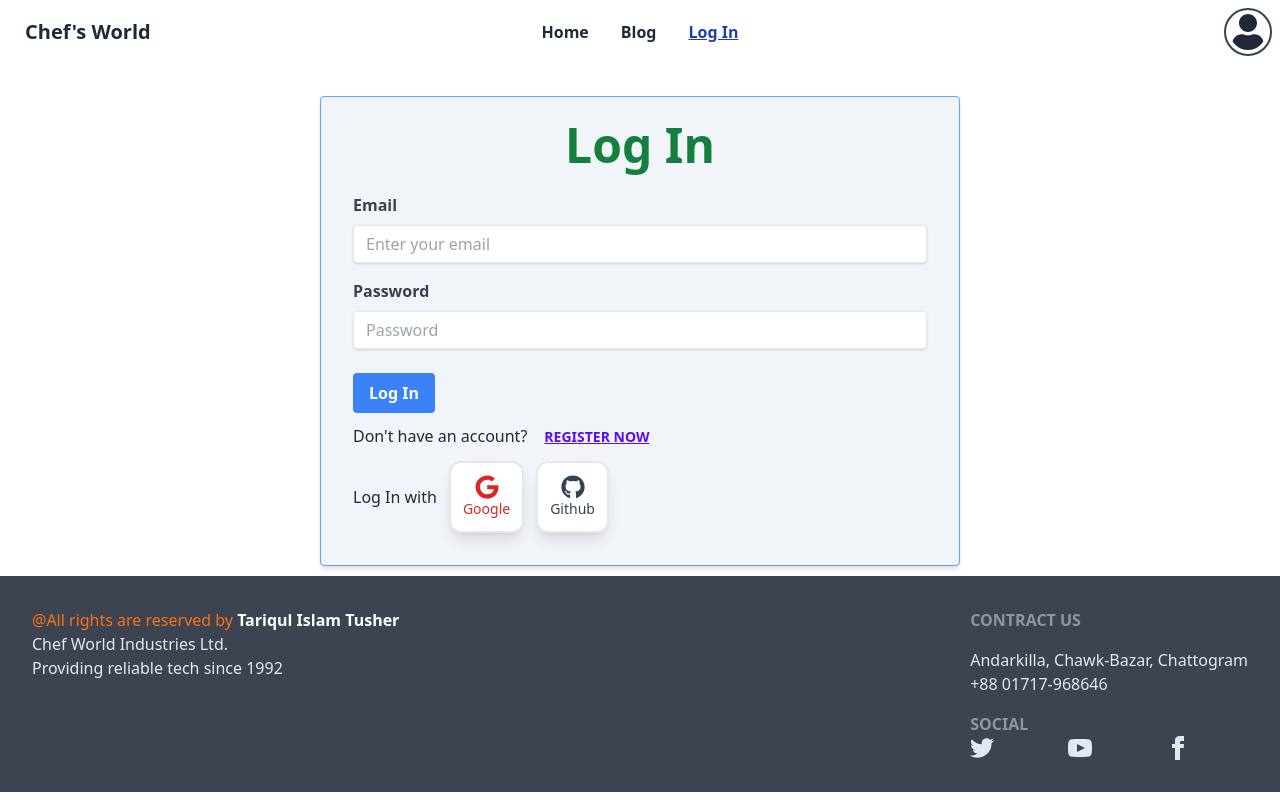
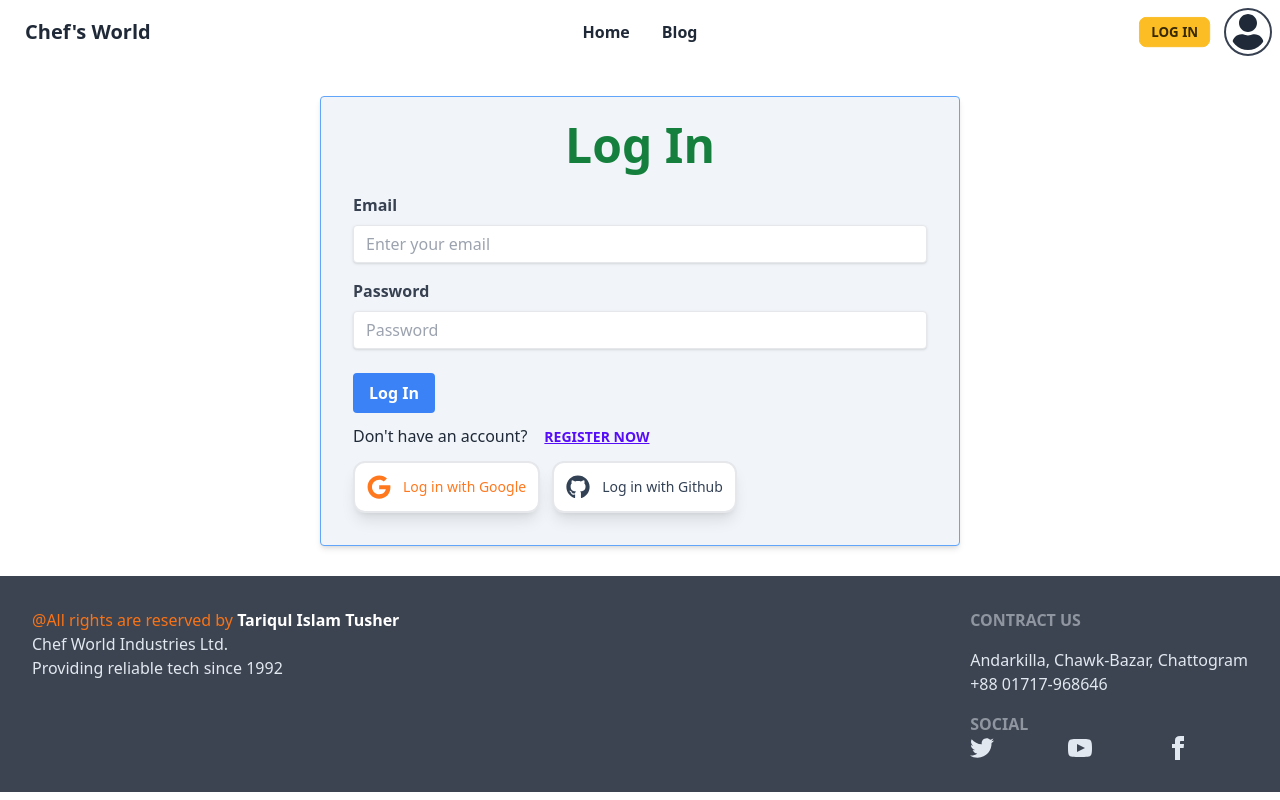
Before and after one commit to TariqulIslamTusher/Chef-Recipe-Hunter-client, a React (Vite) app: page /login in a window 1280 px wide. Built offline with nearby package versions, Linux system fonts and the light colour scheme; no server answers.

Commit message:
Fetch data from server site and making chef's card

```diff
--- a/src/Router/route.jsx
+++ b/src/Router/route.jsx
@@ -15,7 +15,8 @@ const route = createBrowserRouter([
         children: [
             {
                 path: "/",
-                element: <Home></Home>
+                element: <Home></Home>,
+                loader: ()=> fetch('http://localhost:4000/chefInfo')
             },
             {
                 path: "/login",
--- /dev/null
+++ b/src/components/Chef-Card/ChefCard.jsx
@@ -0,0 +1,14 @@
+import React from 'react';
+
+const ChefCard = ({singleInfo}) => {
+    const {chefPicture}= singleInfo
+    console.log(singleInfo);
+    return (
+        <div>
+            <img src={chefPicture} alt="" />
+            <h1>{singleInfo.chefName}</h1>
+        </div>
+    );
+};
+
+export default ChefCard;
--- a/src/components/Navbar.jsx
+++ b/src/components/Navbar.jsx
@@ -9,7 +9,6 @@ const Navbar = () => {
     const handleLogOut = () => {
         signOutUser()
             .then(() => {
-                console.log('sucsess')
                 setUser('')
             })
             .catch(err => {
@@ -29,8 +28,12 @@ const Navbar = () => {
                             <NavLink className={({ isActive }) => isActive ? 'active' : 'default'} to='/' >Home</NavLink>
                             <NavLink className={({ isActive }) => isActive ? 'active' : 'default'} to='/blog' >Blog</NavLink>
 
-                            <NavLink className={({ isActive }) => isActive ? 'active' : 'default'} to='/login' >Log In</NavLink>
-                            <button onClick={handleLogOut} className='btn btn-sm btn-warning'>Log Out</button>
+                            <div>
+                                {user ?
+                                    <button onClick={handleLogOut} className='btn btn-sm btn-warning'>Log Out</button>
+                                    :
+                                    <Link to='/login' ><button className='btn btn-sm lg:hidden btn-warning'>Log In</button></Link>}
+                            </div>
                         </ul>
                     </div>
                     <a className="btn btn-ghost normal-case text-xl">Chef's World</a>
@@ -40,20 +43,22 @@ const Navbar = () => {
                         <NavLink className={({ isActive }) => isActive ? 'active' : 'default'} to='/' >Home</NavLink>
                         <NavLink className={({ isActive }) => isActive ? 'active' : 'default'} to='/blog' >Blog</NavLink>
 
-                        <NavLink className={({ isActive }) => isActive ? 'active' : 'default'} to='/login' >Log In</NavLink>
                     </ul>
                 </div>
                 <div className="navbar-end">
                     {
                         user ?
                             <div className='flex items-center gap-3 '>
-                                <button onClick={handleLogOut} className='btn hidden lg:inline btn-sm btn-warning'>Log Out</button>
+                                <button onClick={handleLogOut} className='btn btn-sm hidden lg:inline btn-warning'>Log Out</button>
                                 <div className='tooltip tooltip-bottom cursor-pointer' data-tip={user.displayName}>
-                                    <img tooltip={user.displayName} className='h-12 w-auto rounded-full border-2 border-gray-700' src={`${user.photoURL}`}></img>
+                                    <img tooltip={user.displayName} className='h-12 w-auto rounded-full' src={`${user.photoURL}`}></img>
                                 </div>
                             </div>
-                            : <div className='tooltip tooltip-bottom cursor-pointer' data-tip="No User">
-                                <FaUser className='h-12 w-auto p-1 rounded-full border-2 border-gray-700'></FaUser>
+                            : <div className='flex items-center gap-3 '>
+                                <Link to='/login' ><button className='btn btn-sm hidden lg:inline btn-warning'>Log In</button></Link>
+                                <div className='tooltip tooltip-bottom cursor-pointer' data-tip="No User">
+                                    <FaUser className='h-12 w-auto p-1 rounded-full border-2 border-gray-700'></FaUser>
+                                </div>
                             </div>
                     }
                 </div>
--- a/src/components/loginRegistration/Login.jsx
+++ b/src/components/loginRegistration/Login.jsx
@@ -90,14 +90,14 @@ const Login = () => {
                 <p>Don't have an account?<Link className='btn btn-link' to='/register'>Register now</Link></p>
 
                 <div className='flex gap-3 items-center'>
-                    <h1>Log In with </h1>
-                    <div onClick={handleGoogle} className='cursor-pointer rounded-xl border-2 bg-white shadow-lg p-3 text-red-600 text-2xl'>
+
+                    <div onClick={handleGoogle} className='cursor-pointer flex items-center gap-3 rounded-xl border-2 bg-white shadow-lg p-3 text-[#ff781e] text-2xl'>
                         <FaGoogle className='mx-auto'></FaGoogle>
-                        <p className='text-sm'>Google</p>
+                        <p className='text-sm'>Log in with Google</p>
                     </div>
-                    <div onClick={handleGithub} className='rounded-xl cursor-pointer border-2 bg-white shadow-lg p-3 text-slate-700 text-2xl'>
+                    <div onClick={handleGithub} className='rounded-xl cursor-pointer flex items-center gap-3 border-2 bg-white shadow-lg p-3 text-slate-700 text-2xl'>
                         <FaGithub className='mx-auto'></FaGithub>
-                        <p className='text-sm'>Github</p>
+                        <p className='text-sm'>Log in with Github</p>
                     </div>
                 </div>
             </form>
--- a/src/components/pages/Banner.jsx
+++ b/src/components/pages/Banner.jsx
@@ -4,10 +4,64 @@ import Navbar from '../Navbar';
 
 const Banner = () => {
     return (
+            // <div className="carousel w-full">
+            //     <div id="slide1" className="carousel-item relative w-full h-56 lg:h-80">
+            //         <img src='../../../assets/banner.jpg' className="w-full" />
+            //         <div className="absolute flex justify-between transform -translate-y-1/2 left-5 right-5 top-1/2">
+            //             <a href="#slide4" className="btn btn-circle">❮</a>
+            //             <a href="#slide2" className="btn btn-circle">❯</a>
+            //         </div>
+            //         <div className="absolute right-0 top-1/2 transform -translate-y-1/2 bg-white px-6 py-4 shadow-lg">
+            //             <h1 className="text-3xl font-bold text-gray-800 mb-2">Discover the Joy of Cooking</h1>
+            //             <p className="text-lg text-gray-700">Join our cooking classes and learn how to create delicious meals for your family and friends.</p>
+            //             <button className="bg-blue-500 hover:bg-blue-700 text-white font-bold py-2 px-4 rounded mt-4 focus:outline-none focus:shadow-outline">
+            //                 Get Started
+            //             </button>
+            //         </div>
+            //     </div>
+            //     <div id="slide2" className="carousel-item relative w-full h-56 lg:h-80">
+            //         <img src='../../../assets/banner.jpg' className="w-full" />
+            //         <div className="absolute flex justify-between transform -translate-y-1/2 left-5 right-5 top-1/2">
+            //             <a href="#slide1" className="btn btn-circle">❮</a>
+            //             <a href="#slide3" className="btn btn-circle">❯</a>
+            //         </div>
+            //     </div>
+            //     <div id="slide3" className="carousel-item relative w-full h-56 lg:h-80">
+            //         <img src='../../../assets/banner.jpg' className="w-full" />
+            //         <div className="absolute flex justify-between transform -translate-y-1/2 left-5 right-5 top-1/2">
+            //             <a href="#slide2" className="btn btn-circle">❮</a>
+            //             <a href="#slide4" className="btn btn-circle">❯</a>
+            //         </div>
+            //     </div>
+            //     <div id="slide4" className="carousel-item relative w-full h-56 lg:h-80">
+            //         <img src='../../../assets/banner.jpg' className="w-full" />
+            //         <div className="absolute flex justify-between transform -translate-y-1/2 left-5 right-5 top-1/2">
+            //             <a href="#slide3" className="btn btn-circle">❮</a>
+            //             <a href="#slide1" className="btn btn-circle">❯</a>
+            //         </div>
+            //     </div>
+            // </div>
+
+
+
+
+
+
+
+
+
+
+
+
+
+
+
+
+
+
+
         <div className="relative bg-cover bg-center h-96" style={{ backgroundImage: "url('../../../assets/banner.jpg')" }}>
-            {/* <Navbar></Navbar> */}
-
-            <div className="absolute right-0 top-1/2 transform -translate-y-1/2 bg-white px-6 py-4 shadow-lg">
+            <div className="absolute right-0 top-1/2 transform -translate-y-1/2 bg-white bg-opacity-50 px-6 py-4 shadow-lg">
                 <h1 className="text-3xl font-bold text-gray-800 mb-2">Discover the Joy of Cooking</h1>
                 <p className="text-lg text-gray-700">Join our cooking classes and learn how to create delicious meals for your family and friends.</p>
                 <button className="bg-blue-500 hover:bg-blue-700 text-white font-bold py-2 px-4 rounded mt-4 focus:outline-none focus:shadow-outline">
--- a/src/components/pages/Home.jsx
+++ b/src/components/pages/Home.jsx
@@ -1,10 +1,20 @@
 import React from 'react';
 import Banner from './Banner';
+import { useLoaderData } from 'react-router-dom';
+import ChefCard from '../Chef-Card/ChefCard';
 
 const Home = () => {
+    const chefsInfo = useLoaderData()
     return (
         <div>
             <Banner></Banner>
+            <div className='bg-gradient-to-br from-red-200 via-gray-300 border-t-indigo-300'>
+                <div className='grid grid-cols-1 md:grid-cols-3 container mx-auto'>
+                    {
+                        chefsInfo.map(singleInfo => <ChefCard singleInfo={singleInfo}></ChefCard>)
+                    }
+                </div>
+            </div>
         </div>
     );
 };
```
